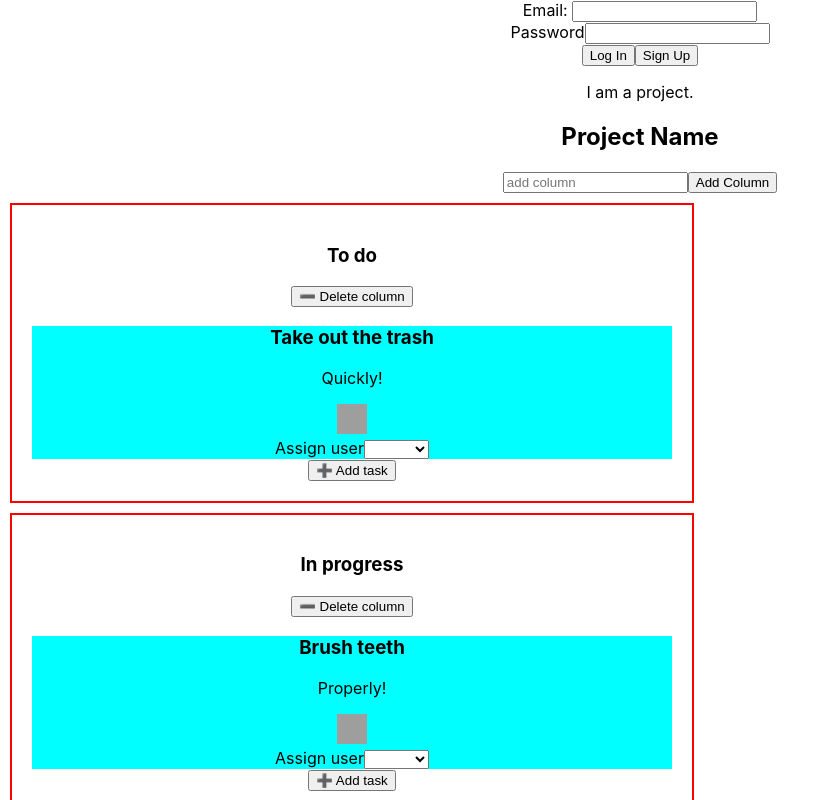
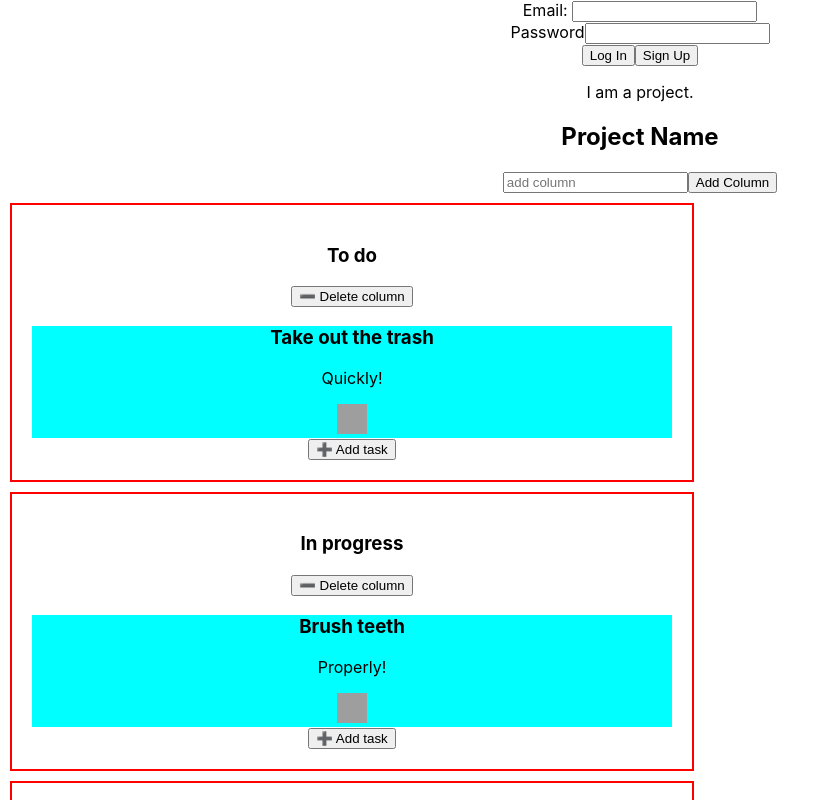
Before and after one commit to BenHinson/Trollo, a React (Create React App) app in the folder Frontend/: page / in a window 1280 px wide. Shown: the top 800 px of the page, without its empty margins (0-830 px from the left). Built offline with nearby package versions, Linux system fonts and the light colour scheme; grey boxes are pictures that could not be loaded.

Commit message:
Only show 'assign user' icomponent if no user is assigned

```diff
--- a/Frontend/src/components/Task.js
+++ b/Frontend/src/components/Task.js
@@ -3,17 +3,20 @@ import Avatar from "./Avatar";
 import SelectUser from "./SelectUser";
 
 export default function Task({ name, description, userId, userData }) {
+  const userComponent = userId ? (
+    <Avatar userData={userData} userId={userId} />
+  ) : (
+    <label>
+        Assign user
+        <SelectUser />
+    </label>
+  );
 
   return (
     <div style={style}>
       <h3>{name}</h3>
       <p>{description}</p>
-      {userId && <Avatar userData={userData} userId={userId} />}
-      <label>
-        Assign user
-        {/* // TODO: Finish implementing  */}
-        <SelectUser />
-      </label>
+      {userComponent}
     </div>
   );
 }
```
